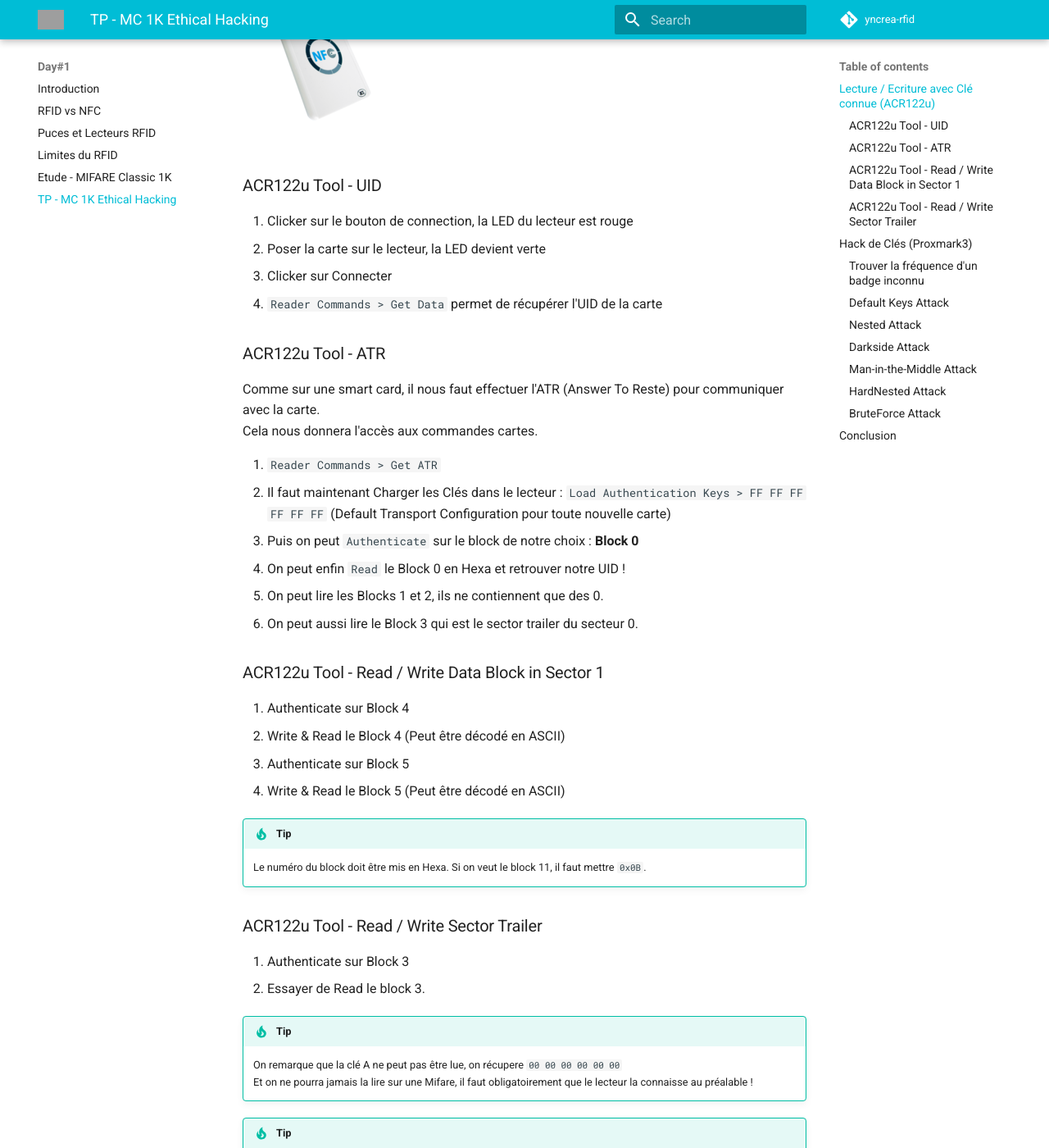
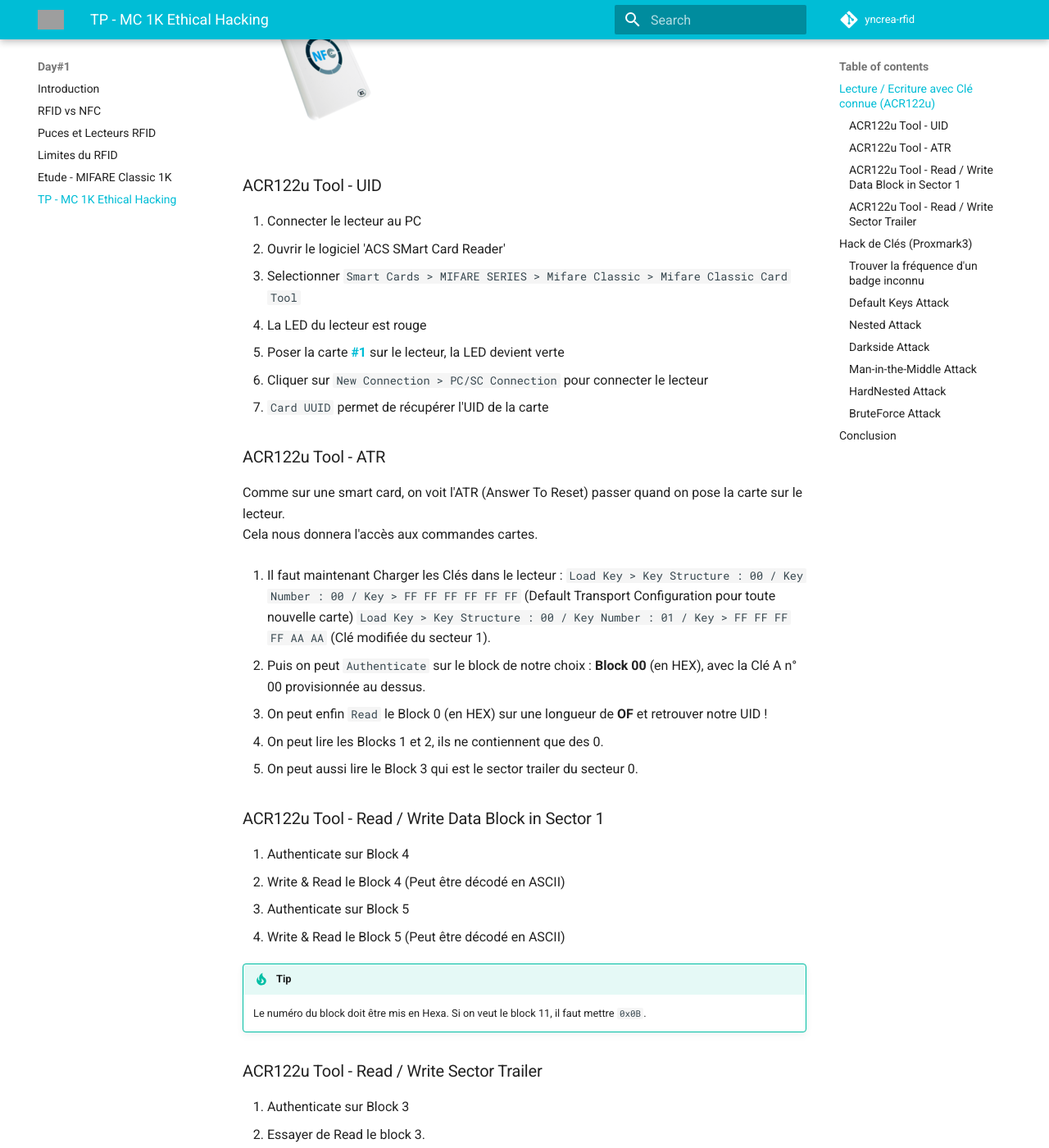
Before and after one commit to jurocknsail/yncrea-rfid, an MkDocs documentation site: the page built from docs/06_mifare-classic-1k-hacking.md, in a window 1280 px wide and 1400 px high, scrolled down 516 px. Shown: the whole window at 82% size. Built offline with MkDocs 1.6.1 and Material for MkDocs 9.7.7, drawn with Linux system fonts in a browser that asks for light colours; comment, search, counter and statistics services are not loaded; some of the changed text lies outside the part shown; grey boxes are pictures that could not be loaded.

Commit message:
Update for new soft

````diff
--- a/docs/06_mifare-classic-1k-hacking.md
+++ b/docs/06_mifare-classic-1k-hacking.md
@@ -13,20 +13,25 @@
 
 ### ACR122u Tool - UID
 
-1. Clicker sur le bouton de connection, la LED du lecteur est rouge
-1. Poser la carte sur le lecteur, la LED devient verte
-1. Clicker sur Connecter
-1. ``Reader Commands > Get Data`` permet de récupérer l'UID de la carte
+1. Connecter le lecteur au PC
+1. Ouvrir le logiciel 'ACS SMart Card Reader'
+1. Selectionner `Smart Cards > MIFARE SERIES > Mifare Classic > Mifare Classic Card Tool`
+1. La LED du lecteur est rouge
+1. Poser la carte **#1** sur le lecteur, la LED devient verte
+1. Cliquer sur ```New Connection > PC/SC Connection``` pour connecter le lecteur
+1. ``Card UUID`` permet de récupérer l'UID de la carte
 
 ### ACR122u Tool - ATR
 
-Comme sur une smart card, il nous faut effectuer l'ATR (Answer To Reste) pour communiquer avec la carte.
+Comme sur une smart card, on voit l'ATR (Answer To Reset) passer quand on pose la carte sur le lecteur.
 Cela nous donnera l'accès aux commandes cartes.
 
-1. ``Reader Commands > Get ATR``
-1. Il faut maintenant Charger les Clés dans le lecteur : ``Load Authentication Keys > FF FF FF FF FF FF`` (Default Transport Configuration pour toute nouvelle carte)
-1. Puis on peut ``Authenticate`` sur le block de notre choix : **Block 0**
-1. On peut enfin ``Read`` le Block 0 en Hexa et retrouver notre UID !
+1. Il faut maintenant Charger les Clés dans le lecteur :
+``Load Key > Key Structure : 00 / Key Number : 00 / Key > FF FF FF FF FF FF`` (Default Transport Configuration pour toute nouvelle carte)
+``Load Key > Key Structure : 00 / Key Number : 01 / Key > FF FF FF FF AA AA`` (Clé modifiée du secteur 1).
+
+1. Puis on peut ``Authenticate`` sur le block de notre choix : **Block 00** (en HEX), avec la Clé A n° 00 provisionnée au dessus.
+1. On peut enfin ``Read`` le Block 0 (en HEX) sur une longueur de **OF** et retrouver notre UID !
 1. On peut lire les Blocks 1 et 2, ils ne contiennent que des 0.
 1. On peut aussi lire le Block 3 qui est le sector trailer du secteur 0.
 
@@ -50,9 +55,9 @@
     Et on ne pourra jamais la lire sur une Mifare, il faut obligatoirement que le lecteur la connaisse au préalable !
 
 !!! tip
-    Pour modifier les clés facilement, il faut utiliser un autre outil **"ACS MiFare Key Management Tool"**.
+    Pour modifier les clés facilement, il faut utiliser **"Easy Key"**.
 
-1. Utiliser le Key Management Tool pour changer la clé A
+1. Utiliser `Easy Key` pour changer la clé A
 1. S'authentifier avec la Clé A : ``FF FF FF FF FF FF`` sur le **Sector 1**
 1. Updater la Clé A du Sector 1 en  : ``FF FF FF FF AA AA``, puis cliquer sur ``Format Sector``
 
````
